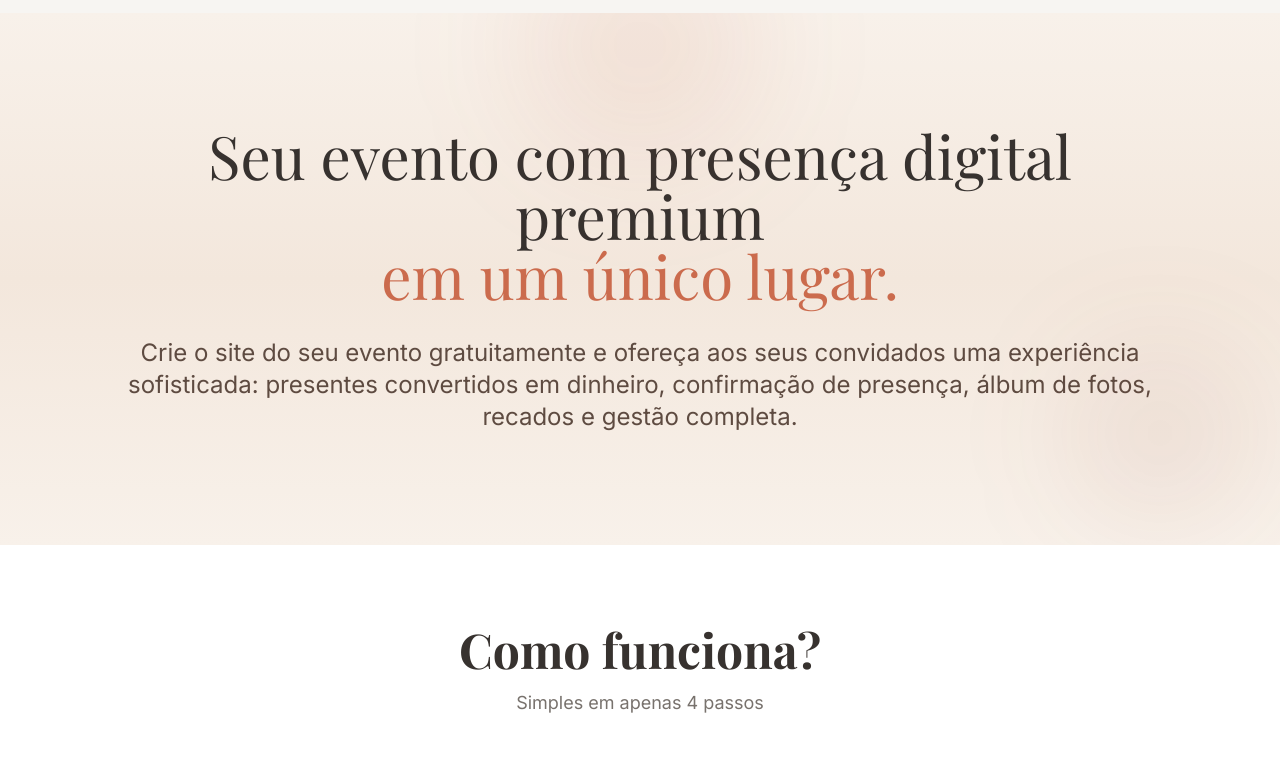
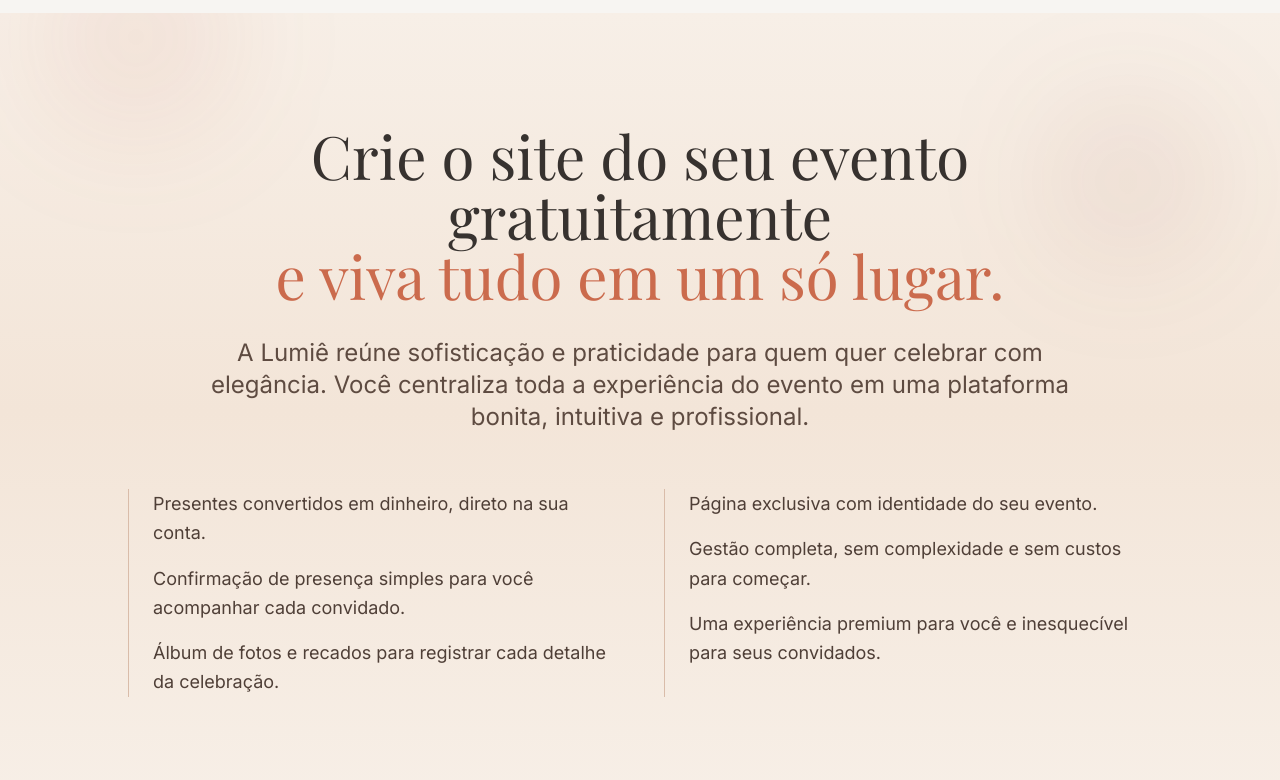
Before and after one commit to lumieconvites-netizen/lumie-presentes, a Next.js app: page / in a window 1280 px wide. Shown: the part 780-1560 px from the top of the page. Built offline with nearby package versions, Linux system fonts and the light colour scheme; no server answers.

Commit message:
refactor: redesign home premium section with luxury manifesto layout

```diff
--- a/app/page.tsx
+++ b/app/page.tsx
@@ -142,21 +142,48 @@ export default function HomePage() {
         </div>
       </section>
 
-      <section className="relative py-28 bg-gradient-to-b from-[#f8f1ea] via-[#f3e7dc] to-[#f8f1ea] overflow-hidden">
-        <div className="pointer-events-none absolute -top-20 left-1/2 h-56 w-56 -translate-x-1/2 rounded-full bg-[#c65a3a]/10 blur-3xl" />
-        <div className="pointer-events-none absolute bottom-8 right-10 h-40 w-40 rounded-full bg-[#8e3d2c]/10 blur-3xl" />
+      <section className="relative py-28 bg-gradient-to-b from-[#f7efe7] via-[#f3e5d8] to-[#f7efe7] overflow-hidden">
+        <div className="pointer-events-none absolute -top-16 left-12 h-44 w-44 rounded-full bg-[#c65a3a]/10 blur-3xl" />
+        <div className="pointer-events-none absolute top-24 right-20 h-36 w-36 rounded-full bg-[#8e3d2c]/10 blur-3xl" />
+        <div className="pointer-events-none absolute bottom-10 left-1/2 h-40 w-40 -translate-x-1/2 rounded-full bg-[#c65a3a]/8 blur-3xl" />
 
         <div className="container mx-auto px-6">
           <div className="max-w-5xl mx-auto text-center">
-            <h2 className="font-display text-4xl md:text-6xl leading-[1.08] text-foreground">
-              Seu evento com presença digital premium
-              <span className="block text-primary">em um único lugar.</span>
+            <h2 className="font-display text-4xl md:text-6xl leading-[1.05] text-foreground">
+              Crie o site do seu evento gratuitamente
+              <span className="block text-primary">e viva tudo em um só lugar.</span>
             </h2>
 
-            <p className="mt-8 text-lg md:text-2xl text-[#5e4b41] leading-relaxed">
-              Crie o site do seu evento gratuitamente e ofereça aos seus convidados uma experiência sofisticada:
-              presentes convertidos em dinheiro, confirmação de presença, álbum de fotos, recados e gestão completa.
+            <p className="mt-8 text-lg md:text-2xl text-[#5e4b41] leading-relaxed max-w-4xl mx-auto">
+              A Lumiê reúne sofisticação e praticidade para quem quer celebrar com elegância.
+              Você centraliza toda a experiência do evento em uma plataforma bonita, intuitiva e profissional.
             </p>
+          </div>
+
+          <div className="mt-14 max-w-5xl mx-auto grid md:grid-cols-2 gap-12">
+            <div className="border-l border-[#d9bca9] pl-6 space-y-4">
+              <p className="text-lg text-[#4f3f37] leading-relaxed">
+                Presentes convertidos em dinheiro, direto na sua conta.
+              </p>
+              <p className="text-lg text-[#4f3f37] leading-relaxed">
+                Confirmação de presença simples para você acompanhar cada convidado.
+              </p>
+              <p className="text-lg text-[#4f3f37] leading-relaxed">
+                Álbum de fotos e recados para registrar cada detalhe da celebração.
+              </p>
+            </div>
+
+            <div className="border-l border-[#d9bca9] pl-6 space-y-4">
+              <p className="text-lg text-[#4f3f37] leading-relaxed">
+                Página exclusiva com identidade do seu evento.
+              </p>
+              <p className="text-lg text-[#4f3f37] leading-relaxed">
+                Gestão completa, sem complexidade e sem custos para começar.
+              </p>
+              <p className="text-lg text-[#4f3f37] leading-relaxed">
+                Uma experiência premium para você e inesquecível para seus convidados.
+              </p>
+            </div>
           </div>
         </div>
       </section>
```
